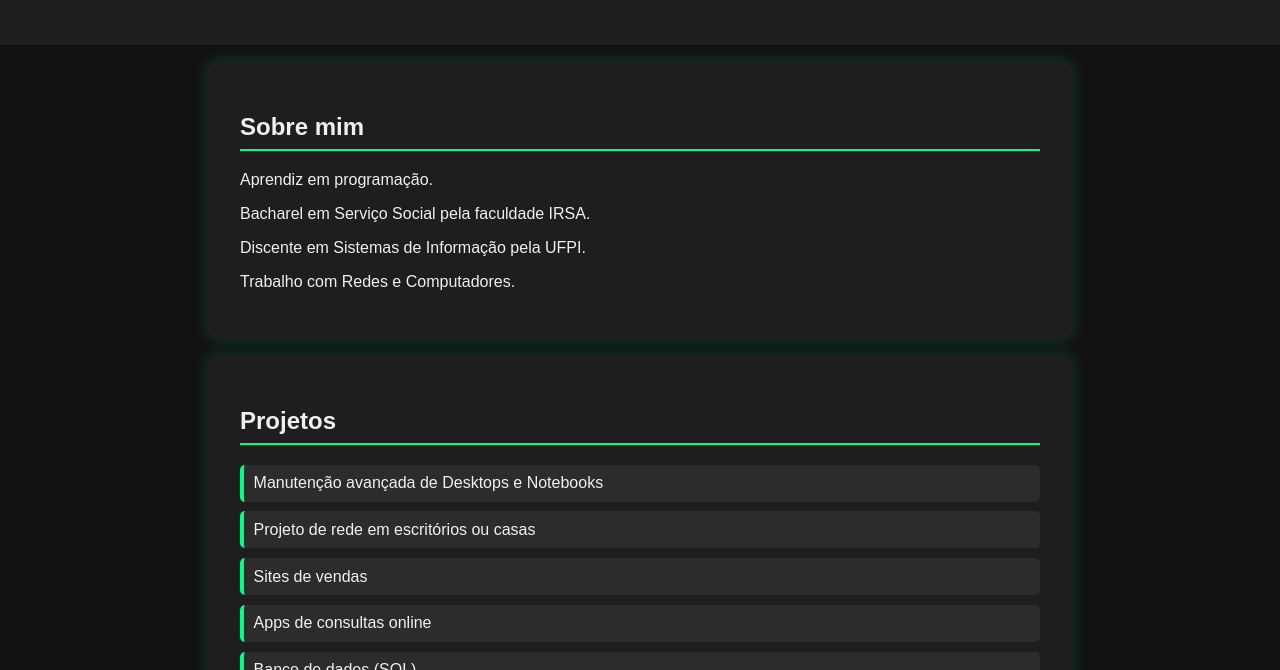
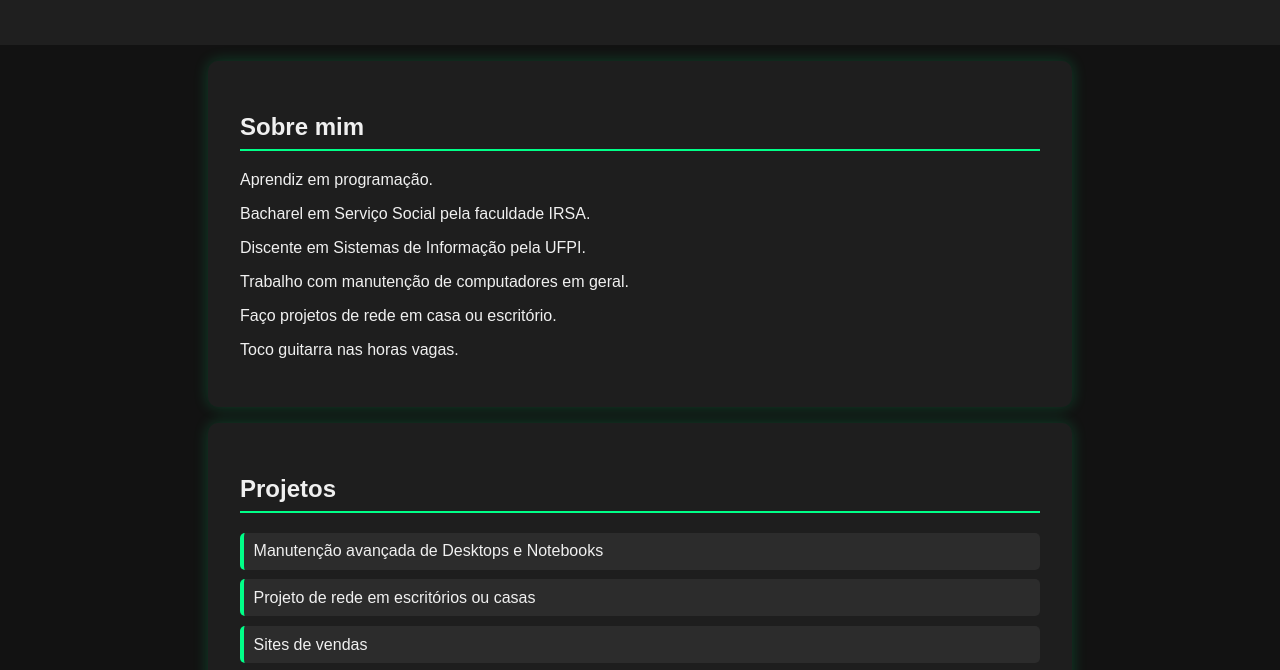
Before and after one commit to ias762/meusite-iago, a plain HTML site: page index.html in a window 1280 px wide. Shown: the part 133-803 px from the top of the page. Drawn offline with Linux system fonts and the light colour scheme.

Commit message:
Update index.html

```diff
--- a/index.html
+++ b/index.html
@@ -18,7 +18,9 @@
     <p>Aprendiz em programação.</p>
     <p>Bacharel em Serviço Social pela faculdade IRSA.</p>
     <p>Discente em Sistemas de Informação pela UFPI.</p>
-    <p>Trabalho com Redes e Computadores.</p>
+    <p>Trabalho com manutenção de computadores em geral.</p>
+    <p>Faço projetos de rede em casa ou escritório.</p>
+    <p>Toco guitarra nas horas vagas.</p>
   </section>
 
   <section class="projetos">
```
